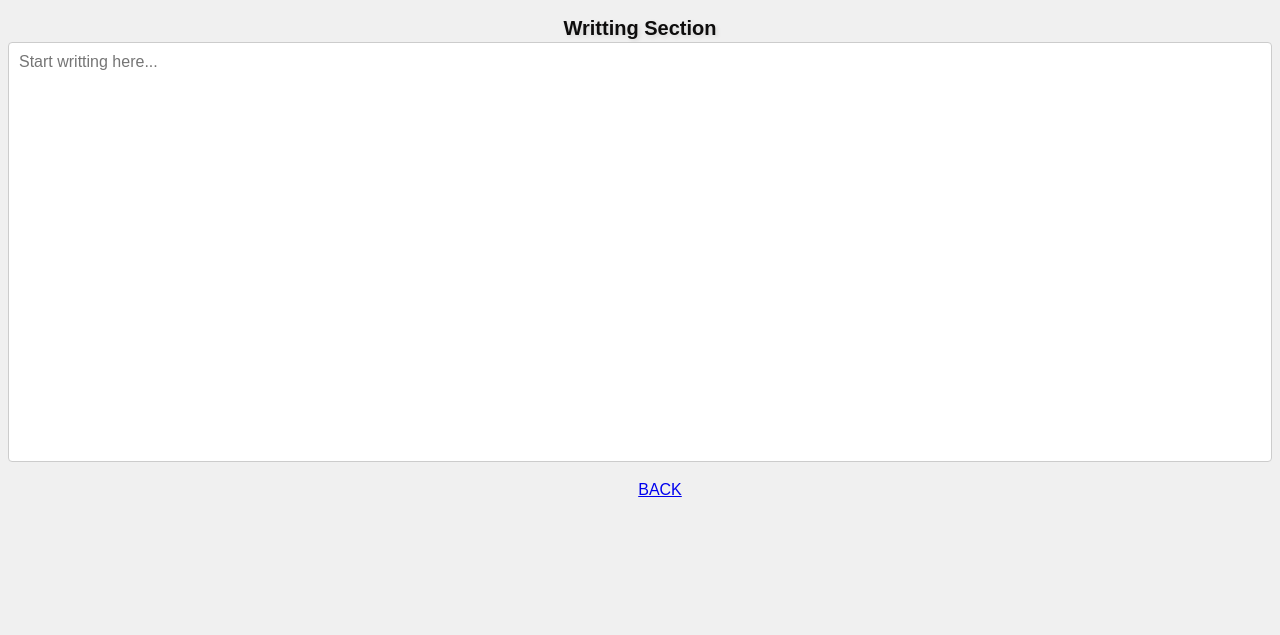
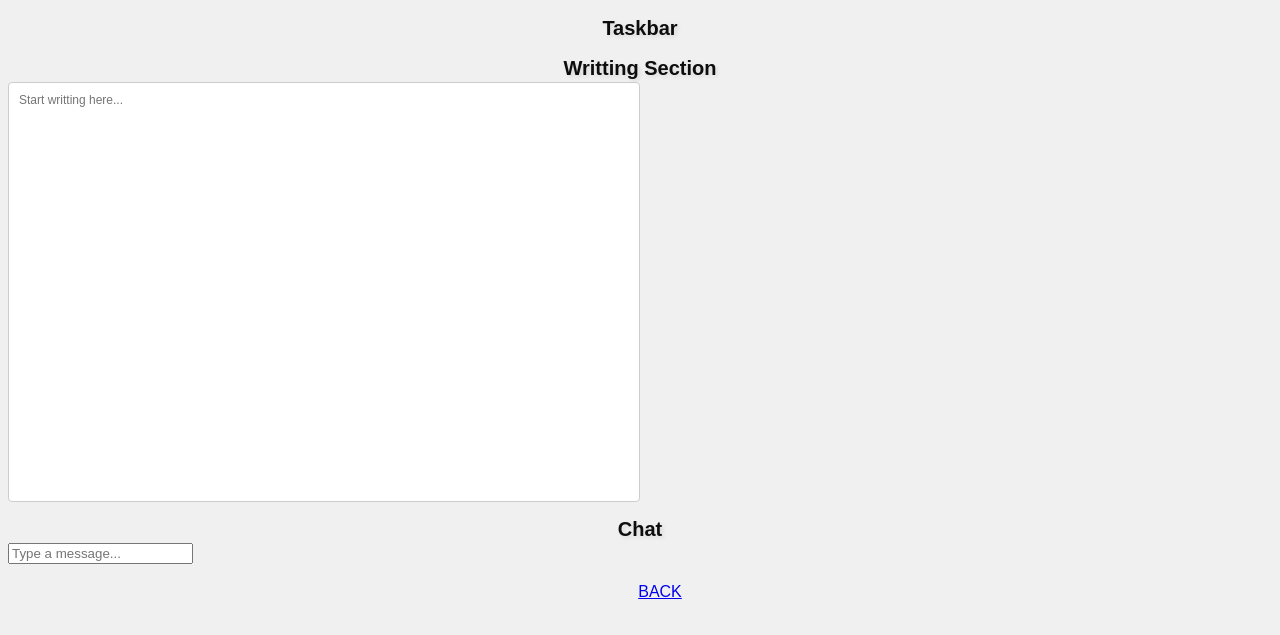
Before and after one commit to hayden0101/Mhacktofudemo, a website: page public/student.html in a window 1280 px wide. Shown: the part 63-698 px from the top of the page. Drawn offline with Linux system fonts and the light colour scheme.

Commit message:
Update student.html
sd

```diff
--- a/public/student.html
+++ b/public/student.html
@@ -1,6 +1,6 @@
 <html>
  <head>
-    <title>Student</title>
+    <title>Student Dashboard</title>
  </head>
  <body>
     <header>
@@ -53,11 +53,11 @@
             }
 
             .writtingblock textarea {
-                width: 100%;
+                width: 50%;
                 height: 420px;
                 box-sizing: border-box;
                 padding: 10px;
-                font-size: 16px;
+                font-size: 12px;
                 font-family: Arial, sans-serif;
                 border: 1px solid #ccc;
                 border-radius: 4px;
@@ -69,14 +69,27 @@
             <h1>Student Dashboard</h1>
         </header>
 
-        <main>
-            <div class="writtingblock">
+        <main class = "layout">
+            <aside class = "sidebar">
+                <h2>Taskbar</h2>
+                <ul id = "tasks.list">
+                </ul>
+            </aside>
+
+            <section class = "writtingblock">
                 <h2>Writting Section</h2>
-                <textarea id="Writting" placeholder="Start writting here..."></textarea>
-            </div>
+                <textarea id = "Writting" placeholder = "Start writting here..."></textarea>
+            </section>
+
+            <aside class = "chat">
+                <h2>Chat</h2>
+                <div id ="Chat-Message"></div>
+                <input type = "text" id="chat-input" placeholder="Type a message...">
+            </aside>
+
             <nav class = "navbar">
                 <ul class = "nav-links">
-                    <li><a href="homepage.html">BACK</a></li>
+                    <li><a href = "homepage.html">BACK</a></li>
                 </ul>
             </nav>
         </main>
```
